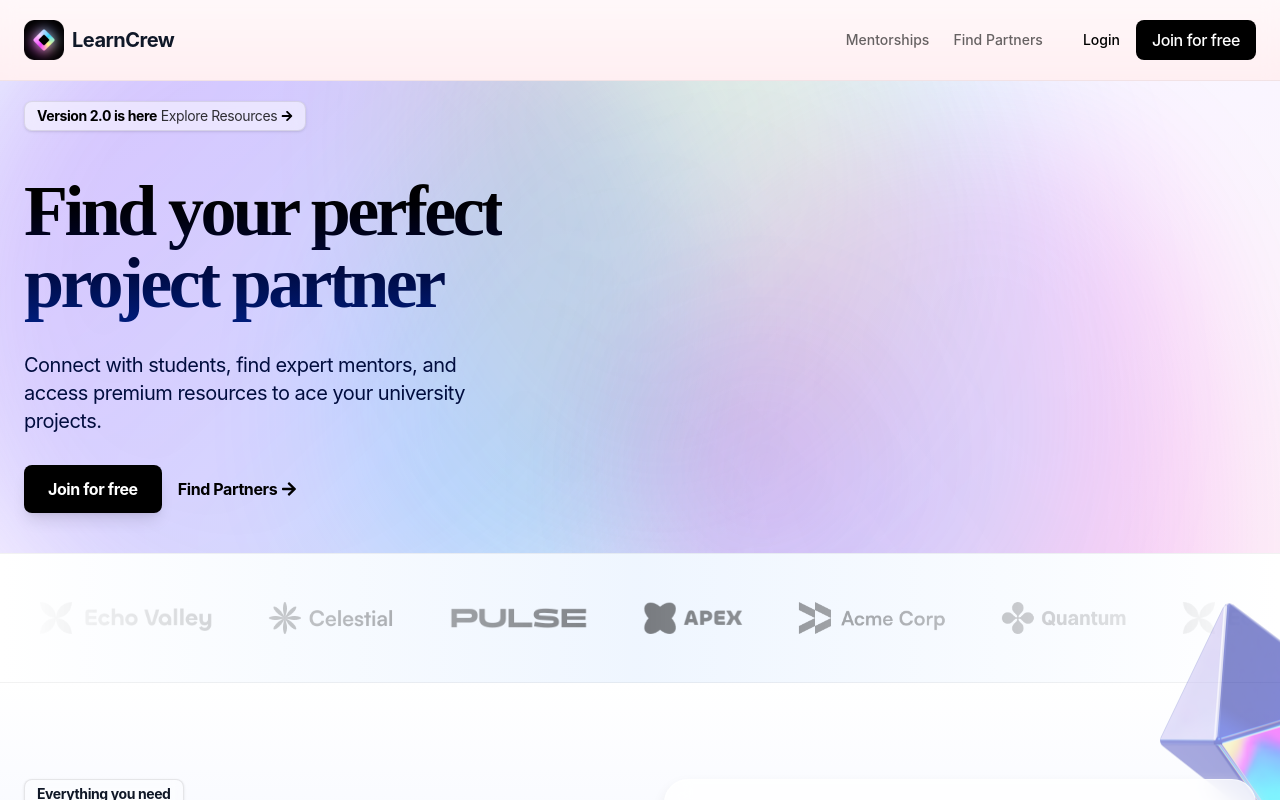
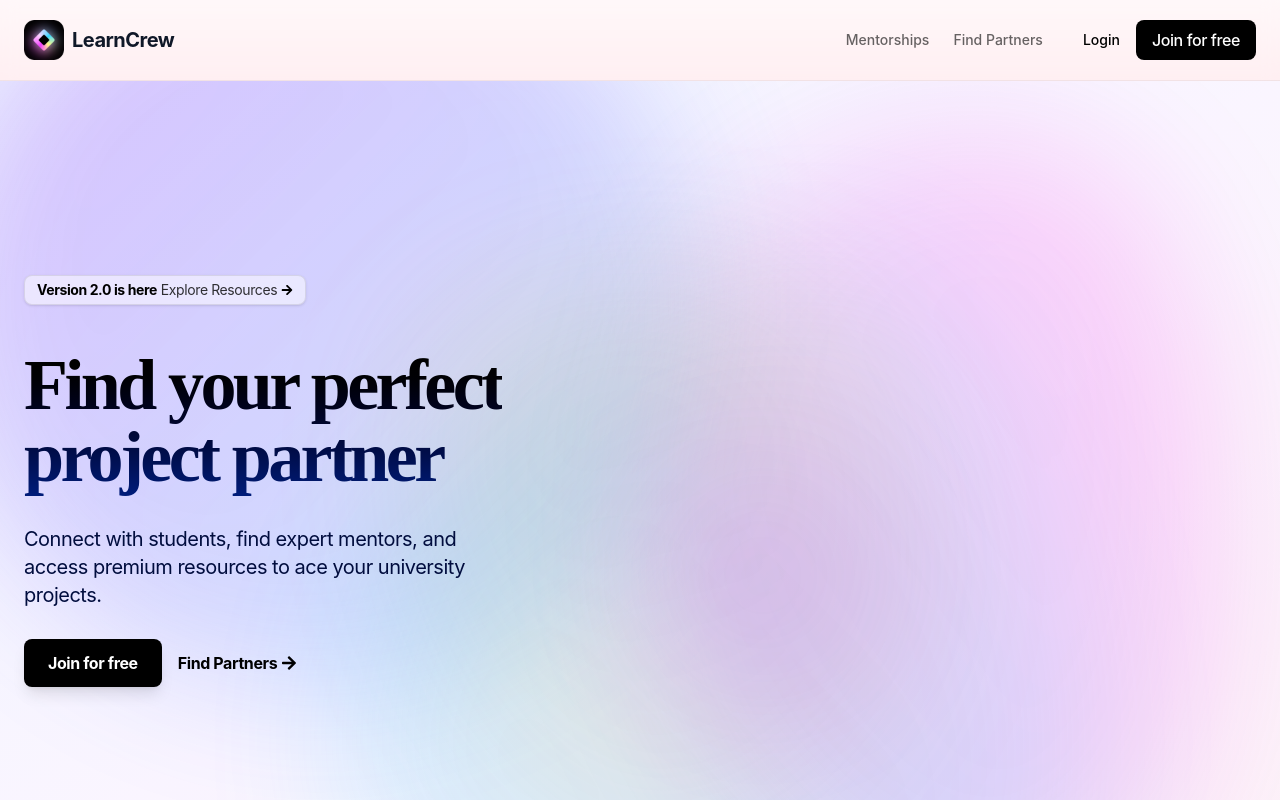
Before and after one commit to Bl0u/frontend-v1.0, a React app: page / in a window 1280 px wide. Shown: the top 800 px of the page. Built offline with nearby package versions, Linux system fonts and the light colour scheme; the HTML template or start-up script is replaced by a standard one.

Commit message:
completionId: cgen-5db5ed0cb95a4fa0b56aaf66b8957392
cgen-5db5ed0cb95a4fa0b56aaf66b8957392

```diff
--- a/src/sections/Hero.jsx
+++ b/src/sections/Hero.jsx
@@ -9,7 +9,7 @@ export const Hero = () => {
     return (
         <section
             ref={heroRef}
-            className="relative pt-8 pb-20 md:pt-5 md:pb-10 overflow-hidden"
+            className="relative min-h-screen flex flex-col justify-center py-20 md:py-24 overflow-hidden"
         >
             {/* Dynamic Organic Animated Gradient Background */}
             <div className="absolute inset-0 -z-10 bg-gradient-to-br from-blue-50 via-purple-50 to-pink-50">
```
